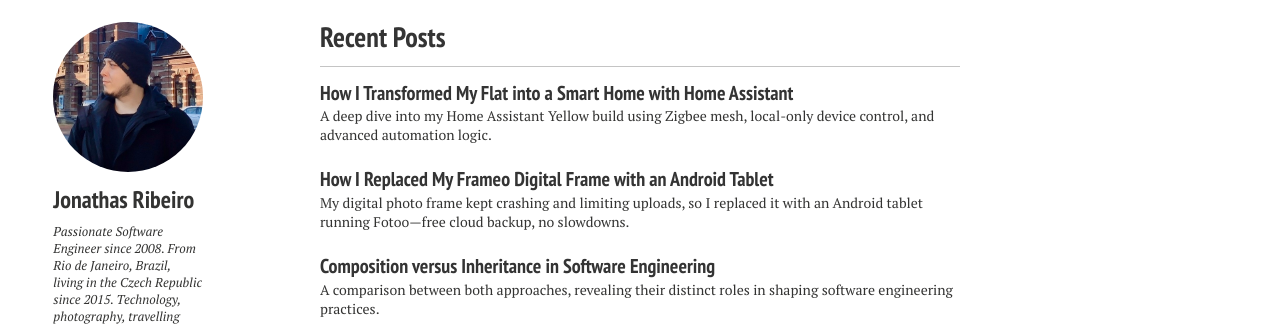
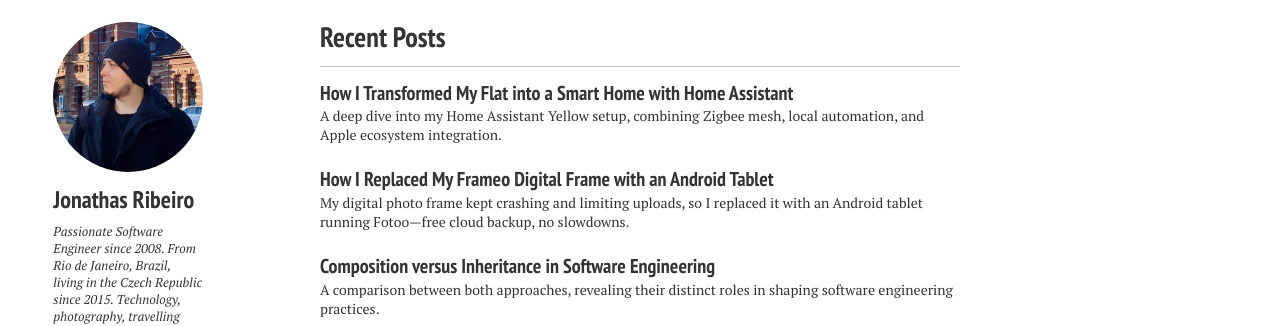
Before and after one commit to jonathas/jonathas.github.io, a Jekyll site: the page built from index.md, in a window 1280 px wide. Shown: the part 419-745 px from the top of the page. Built offline with Jekyll 4.4.1, drawn with Linux system fonts in a browser that asks for light colours; nearby versions of some CDN libraries.

Commit message:
chore: update excerpt

```diff
--- a/_posts/2025-06-29-how-i-transformed-my-flat-into-a-smart-home-with-home-assistant.md
+++ b/_posts/2025-06-29-how-i-transformed-my-flat-into-a-smart-home-with-home-assistant.md
@@ -1,7 +1,7 @@
 ---
 layout: post
 title: "How I Transformed My Flat into a Smart Home with Home Assistant"
-excerpt: "A deep dive into my Home Assistant Yellow build using Zigbee mesh, local-only device control, and advanced automation logic."
+excerpt: "A deep dive into my Home Assistant Yellow setup, combining Zigbee mesh, local automation, and Apple ecosystem integration."
 date: 2025-06-29T16:30:00+02:00
 tags: [home assistant, smart home, zigbee, automation, apple homekit, nfc, alarmo, home assistant yellow]
 image:
```
